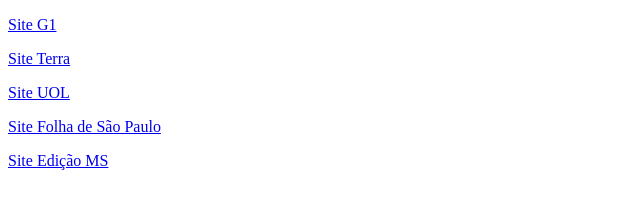
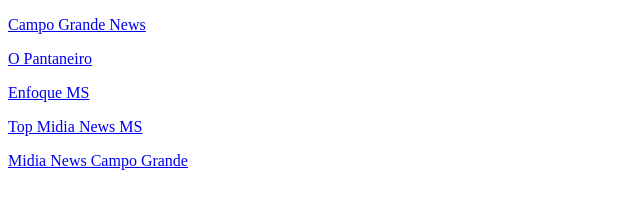
Before and after one commit to MMCAC/cx-ifms-tsi-lp-1-geral, a plain HTML site: page ex04/index.html in a window 1280 px wide. Shown: the whole page, without its empty margins (0-640 px from the left). Drawn offline with Linux system fonts and the light colour scheme.

Commit message:
Update index.html

```diff
--- a/ex04/index.html
+++ b/ex04/index.html
@@ -7,19 +7,19 @@
 </head>
 <body>
     <p>
-        <a href="https://g1.globo.com/" target="_blank"> Site G1 </a>
+        <a href="https://www.campograndenews.com.br/" target="_blank"> Campo Grande News </a>
     </p>
     <p>
-        <a href="https://www.terra.com.br/" target="_blank"> Site Terra </a>
+        <a href="http://antigo.opantaneiro.com.br/" target="_blank"> O Pantaneiro </a>
     </p>
     <p>
-        <a href="https://www.uol.com.br/" target="_blank"> Site UOL </a>
+        <a href="https://www.enfoquems.com.br/" target="_blank"> Enfoque MS </a>
     </p>
     <p>
-        <a href="https://www.folha.uol.com.br/" target="_blank"> Site Folha de São Paulo </a>
+        <a href="https://www.topmidianews.com.br/ultimas-noticias/" target="_blank"> Top Midia News MS </a>
     </p>
     <p>
-        <a href="https://www.edicaoms.com.br/" target="_blank"> Site Edição MS </a>
+        <a href="https://midianewscampogrande.com.br/index.php/campo-grande/" target="_blank"> Midia News Campo Grande </a>
     </p>
 </body>
 </html>
```
